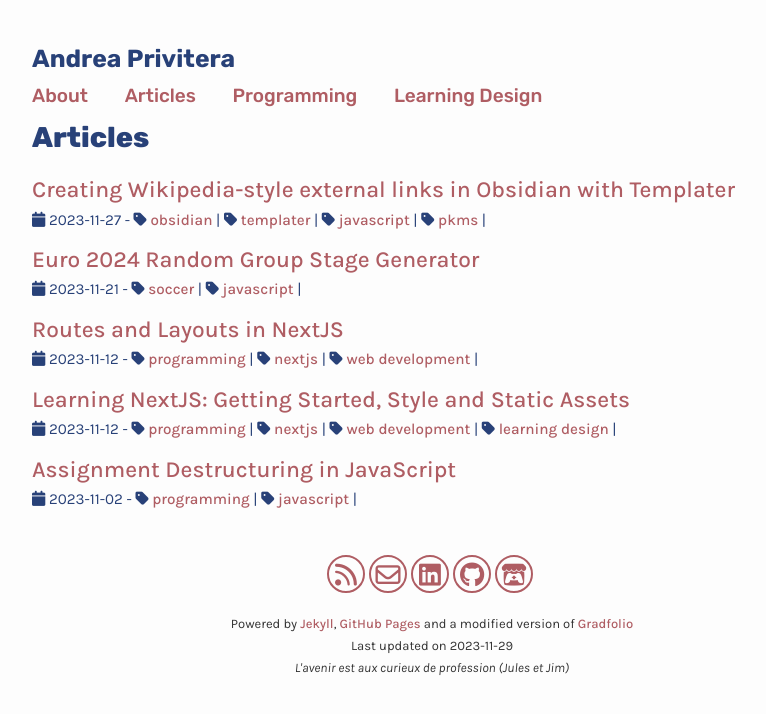
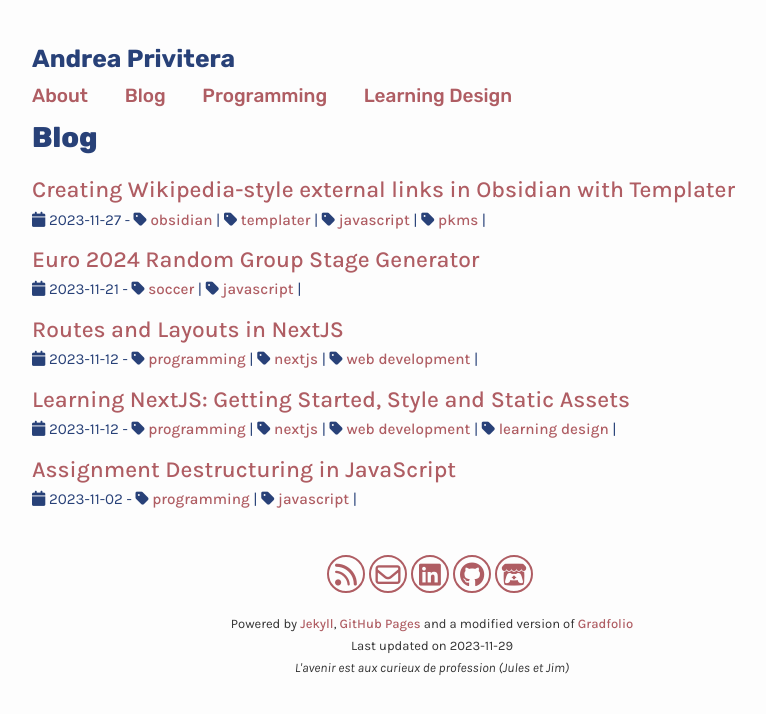
Before and after one commit to anprivitera/anprivitera.github.io, a Jekyll site: the page built from blog.html, in a window 1280 px wide. Shown: the top 714 px of the page, without its empty margins (208-974 px from the left). Built offline with Jekyll 4.4.1, drawn with Linux system fonts in a browser that asks for light colours; comment, search, counter and statistics services are not loaded.

Commit message:
changed "articles" into "blog"

```diff
--- a/_includes/navigation.html
+++ b/_includes/navigation.html
@@ -1,6 +1,6 @@
 <div class="navbar">
         <a href="{{site.baseurl}}/">About</a>
-        <a href="{{site.baseurl}}/articles/">Articles</a>
+        <a href="{{site.baseurl}}/blog/">Blog</a>
         <a href="{{site.baseurl}}/programming/">Programming</a>
         <a href="{{site.baseurl}}/learning-design/">Learning Design</a>
         <!-- <a href="{{site.baseurl}}/gaming/">Gaming</a>
--- a/articles.html
+++ b/blog.html
@@ -1,10 +1,10 @@
 ---
 layout: default
-permalink: /articles/
-title: Articles
+permalink: /blog/
+title: Blog
 ---
 
-<h1>Articles</h1>
+<h1>Blog</h1>
 
 <div class="article-list">
 	<ul class="posts">
```
